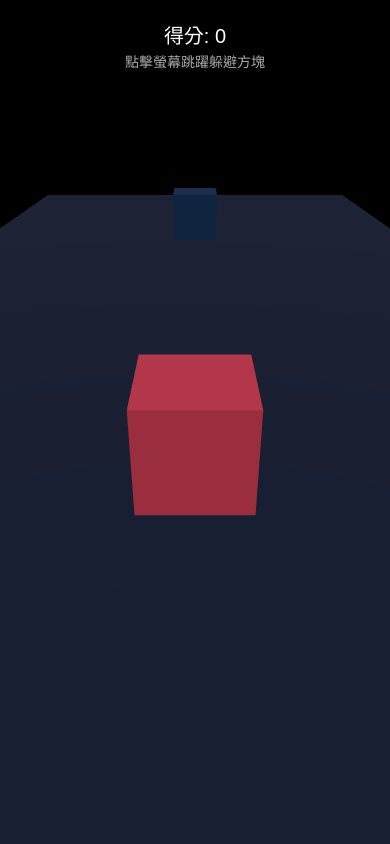
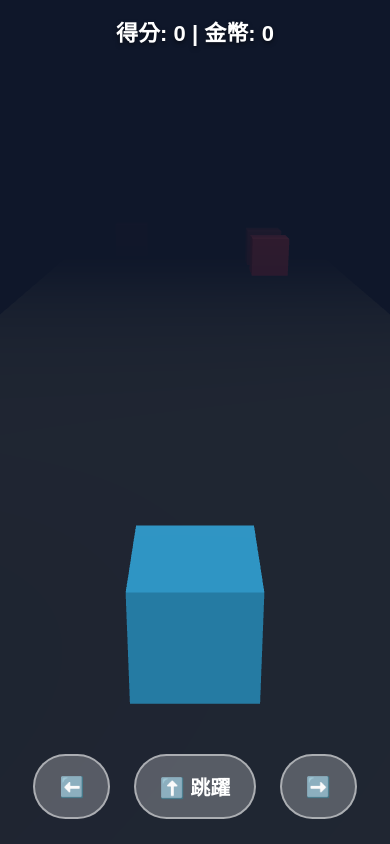
Before and after one commit to mingpig-edu/First_3D_game, a plain HTML site: page index.html in a window 390 px wide. Drawn offline with nearby package versions, Linux system fonts and the light colour scheme; animation ran at ten frames a second.

Commit message:
Refactor game UI and improve scene settings
Updated game title and UI elements. Enhanced scene settings, camera adjustments, and added controls for mobile. Improved obstacle and coin generation logic.

```diff
--- a/index.html
+++ b/index.html
@@ -3,13 +3,18 @@
 <head>
   <meta charset="UTF-8" />
   <meta name="viewport" content="width=device-width, initial-scale=1.0, user-scalable=no" />
-  <title>我的第一個 3D 手機小遊戲</title>
+  <title>3D 跑酷冒險</title>
   <style>
-    body { margin: 0; overflow: hidden; background: #1a1a2e; touch-action: manipulation; }
-    #ui { position: absolute; top: 20px; width: 100%; text-align: center; color: white; font-family: sans-serif; font-size: 20px; pointer-events: none; }
+    body { margin: 0; overflow: hidden; background: #0f172a; touch-action: manipulation; font-family: sans-serif; }
+    #ui { position: absolute; top: 15px; left: 0; width: 100%; text-align: center; color: white; pointer-events: none; z-index: 10; }
+    .score-box { font-size: 22px; font-weight: bold; text-shadow: 0 2px 4px rgba(0,0,0,0.5); }
+
+    /* 手機虛擬按鈕 */
+    #controls { position: absolute; bottom: 25px; left: 0; width: 100%; display: flex; justify-content: space-evenly; padding: 0 10px; box-sizing: border-box; z-index: 10; }
+    .btn { background: rgba(255, 255, 255, 0.25); border: 2px solid rgba(255, 255, 255, 0.5); color: white; padding: 16px 24px; border-radius: 50px; font-size: 20px; font-weight: bold; user-select: none; outline: none; }
+    .btn:active { background: rgba(255, 255, 255, 0.6); transform: scale(0.95); }
   </style>
 
-  <!-- 用 Import Map 讓瀏覽器直接從 CDN 載入 Three.js，完全不需要 npm -->
   <script type="importmap">
     {
       "imports": {
@@ -19,16 +24,28 @@
   </script>
 </head>
 <body>
-  <div id="ui">得分: <span id="score">0</span><br><small style="font-size:14px; color:#aaa;">點擊螢幕跳躍躲避方塊</small></div>
+  <div id="ui">
+    <div class="score-box">得分: <span id="score">0</span> | 金幣: <span id="coins">0</span></div>
+  </div>
+
+  <!-- 手機控制按鈕 -->
+  <div id="controls">
+    <button class="btn" id="btn-left">⬅️</button>
+    <button class="btn" id="btn-jump">⬆️ 跳躍</button>
+    <button class="btn" id="btn-right">➡️</button>
+  </div>
 
   <script type="module">
     import * as THREE from 'three';
 
-    // 1. 建立場景與相機
+    // 1. 場景設定
     const scene = new THREE.Scene();
-    const camera = new THREE.PerspectiveCamera(75, window.innerWidth / window.innerHeight, 0.1, 1000);
-    camera.position.set(0, 3, 5);
-    camera.lookAt(0, 0, 0);
+    scene.background = new THREE.Color(0x0f172a);
+    scene.fog = new THREE.Fog(0x0f172a, 10, 30); // 霧化效果增強 3D 深度感
+
+    const camera = new THREE.PerspectiveCamera(60, window.innerWidth / window.innerHeight, 0.1, 1000);
+    camera.position.set(0, 4, 8);
+    camera.lookAt(0, 1, 0);
 
     const renderer = new THREE.WebGLRenderer({ antialias: true });
     renderer.setSize(window.innerWidth, window.innerHeight);
@@ -36,90 +53,152 @@
 
     // 2. 光源
     const light = new THREE.DirectionalLight(0xffffff, 1.5);
-    light.position.set(2, 5, 3);
+    light.position.set(5, 10, 5);
     scene.add(light);
-    scene.add(new THREE.AmbientLight(0xffffff, 0.5));
+    scene.add(new THREE.AmbientLight(0xffffff, 0.6));
 
-    // 3. 地板
+    // 3. 跑道 (三個跑道 X 軸分別為 -2.5, 0, 2.5)
+    const LANES = [-2.5, 0, 2.5];
+    let currentLane = 1; // 預設在中間跑道
+
     const floor = new THREE.Mesh(
-      new THREE.PlaneGeometry(10, 30),
-      new THREE.MeshStandardMaterial({ color: 0x16213e })
+      new THREE.PlaneGeometry(10, 50),
+      new THREE.MeshStandardMaterial({ color: 0x1e293b, roughness: 0.8 })
     );
     floor.rotation.x = -Math.PI / 2;
+    floor.position.z = -10;
     scene.add(floor);
 
-    // 4. 玩家方塊 (紅色)
+    // 4. 玩家
     const player = new THREE.Mesh(
       new THREE.BoxGeometry(1, 1, 1),
-      new THREE.MeshStandardMaterial({ color: 0xe94560 })
+      new THREE.MeshStandardMaterial({ color: 0x38bdf8 })
     );
-    player.position.set(0, 0.5, 1);
+    player.position.set(LANES[currentLane], 0.5, 3);
     scene.add(player);
 
-    // 5. 障礙物方塊 (藍色)
-    const obstacle = new THREE.Mesh(
-      new THREE.BoxGeometry(1, 1, 1),
-      new THREE.MeshStandardMaterial({ color: 0x0f3460 })
-    );
-    obstacle.position.set(0, 0.5, -15);
-    scene.add(obstacle);
+    // 5. 動態生成障礙物與金幣
+    const obstacles = [];
+    const coins = [];
 
-    // 遊戲狀態與變數
+    function spawnEntity() {
+      const lane = LANES[Math.floor(Math.random() * 3)];
+      const isCoin = Math.random() > 0.5;
+
+      if (isCoin) {
+        // 生成金幣
+        const coin = new THREE.Mesh(
+          new THREE.OctahedronGeometry(0.4),
+          new THREE.MeshStandardMaterial({ color: 0xfacc15, metalness: 0.8 })
+        );
+        coin.position.set(lane, 0.6, -25);
+        scene.add(coin);
+        coins.push(coin);
+      } else {
+        // 生成障礙物
+        const obstacle = new THREE.Mesh(
+          new THREE.BoxGeometry(1.2, 1.2, 1.2),
+          new THREE.MeshStandardMaterial({ color: 0xf43f5e })
+        );
+        obstacle.position.set(lane, 0.6, -25);
+        scene.add(obstacle);
+        obstacles.push(obstacle);
+      }
+    }
+
+    // 每 1.2 秒生成一個物件
+    setInterval(spawnEntity, 1200);
+
+    // 遊戲狀態
     let isJumping = false;
     let jumpVelocity = 0;
     let score = 0;
+    let coinCount = 0;
     let isGameOver = false;
 
-    // 點擊觸發跳躍
-    window.addEventListener('pointerdown', () => {
-      if (isGameOver) {
-        // 重新開始
-        obstacle.position.z = -15;
-        score = 0;
-        document.getElementById('score').innerText = score;
-        isGameOver = false;
-        return;
-      }
+    // 6. 操作邏輯
+    function moveLeft() {
+      if (currentLane > 0) currentLane--;
+    }
+    function moveRight() {
+      if (currentLane < 2) currentLane++;
+    }
+    function jump() {
       if (!isJumping) {
         isJumping = true;
-        jumpVelocity = 0.18; // 跳躍初始速度
+        jumpVelocity = 0.22;
       }
-    });
+    }
 
-    // 畫面尺寸調整
+    // 綁定虛擬按鈕事件
+    document.getElementById('btn-left').onclick = moveLeft;
+    document.getElementById('btn-right').onclick = moveRight;
+    document.getElementById('btn-jump').onclick = jump;
+
+    // 畫面尺寸適應
     window.addEventListener('resize', () => {
       camera.aspect = window.innerWidth / window.innerHeight;
       camera.updateProjectionMatrix();
       renderer.setSize(window.innerWidth, window.innerHeight);
     });
 
-    // 遊戲主循環
+    // 7. 遊戲主循環
     function animate() {
       requestAnimationFrame(animate);
 
       if (!isGameOver) {
-        // 跳躍物理邏輯
+        // 平滑移動至當前跑道 (Lerp)
+        player.position.x += (LANES[currentLane] - player.position.x) * 0.2;
+
+        // 跳躍物理
         if (isJumping) {
           player.position.y += jumpVelocity;
-          jumpVelocity -= 0.01; // 重力效果
+          jumpVelocity -= 0.012;
           if (player.position.y <= 0.5) {
             player.position.y = 0.5;
             isJumping = false;
           }
         }
 
-        // 障礙物向玩家移動
-        obstacle.position.z += 0.12;
-        if (obstacle.position.z > 4) {
-          obstacle.position.z = -15;
-          score++;
-          document.getElementById('score').innerText = score;
+        // 處理障礙物
+        for (let i = obstacles.length - 1; i >= 0; i--) {
+          const obs = obstacles[i];
+          obs.position.z += 0.2; // 移動速度
+
+          // 碰撞檢測 (玩家與障礙物)
+          if (player.position.distanceTo(obs.position) < 0.9) {
+            isGameOver = true;
+            alert(`💥 遊戲結束！\n得分: ${score}\n獲得金幣: ${coinCount}`);
+            location.reload(); // 重新整理網頁
+          }
+
+          // 超出畫面移除
+          if (obs.position.z > 8) {
+            scene.remove(obs);
+            obstacles.splice(i, 1);
+            score += 10;
+            document.getElementById('score').innerText = score;
+          }
         }
 
-        // 碰撞偵測 (距離小於 0.8 算撞到)
-        if (player.position.distanceTo(obstacle.position) < 0.8) {
-          isGameOver = true;
-          alert(`遊戲結束！最終得分：${score}\n點擊螢幕重新開始`);
+        // 處理金幣
+        for (let i = coins.length - 1; i >= 0; i--) {
+          const c = coins[i];
+          c.position.z += 0.2;
+          c.rotation.y += 0.05; // 金幣自轉
+
+          // 吃到金幣檢測
+          if (player.position.distanceTo(c.position) < 1.0) {
+            scene.remove(c);
+            coins.splice(i, 1);
+            coinCount += 1;
+            score += 50;
+            document.getElementById('coins').innerText = coinCount;
+            document.getElementById('score').innerText = score;
+          } else if (c.position.z > 8) {
+            scene.remove(c);
+            coins.splice(i, 1);
+          }
         }
       }
 
```
